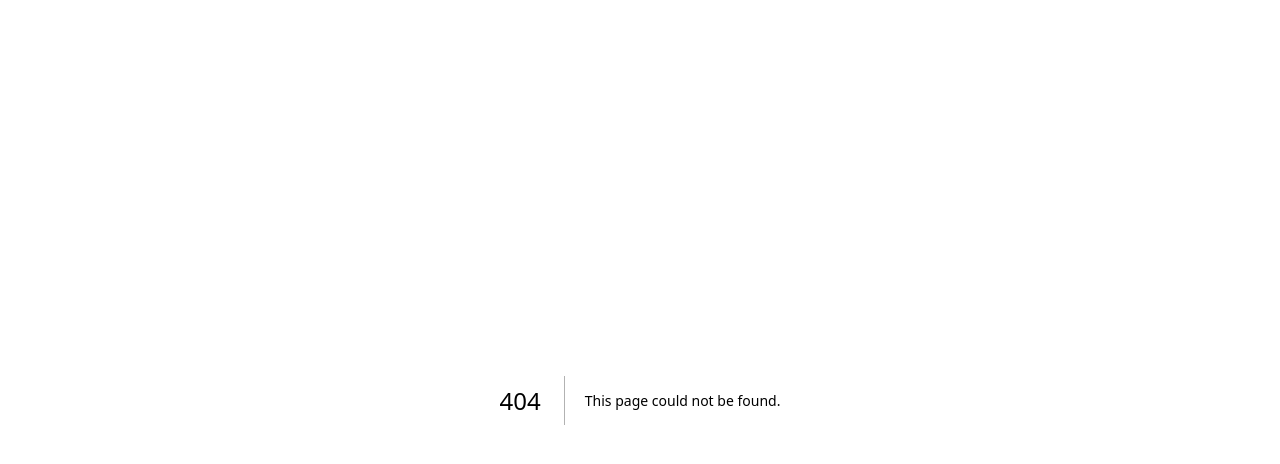
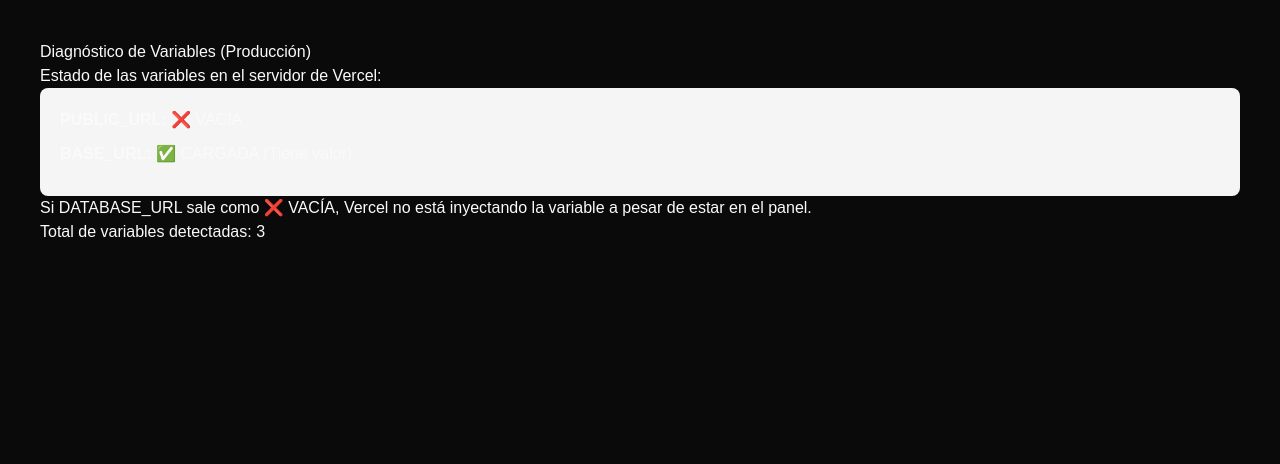
Before and after one commit to ojcalderoni-debug/itam-app, a Next.js app: page /debug-env in a window 1280 px wide. Before the commit this address had no page. Shown: the top 464 px of the page. Built offline with nearby package versions, Linux system fonts and the light colour scheme.

Commit message:
Add Server Debugging Page for Env Variables Diagnosis

```diff
--- /dev/null
+++ b/src/app/debug-env/page.tsx
@@ -0,0 +1,31 @@
+import { cookies } from 'next/headers'
+
+export const dynamic = 'force-dynamic'
+
+export default async function DebugEnvPage() {
+    // Forzamos que se cargue como servidor
+    await cookies()
+
+    const envKeys = Object.keys(process.env).filter(key =>
+        key.includes('DATABASE') ||
+        key.includes('URL') ||
+        key.includes('SUPABASE') ||
+        key.includes('NEXT_PUBLIC')
+    )
+
+    return (
+        <div style={{ padding: '40px', fontFamily: 'sans-serif' }}>
+            <h1>Diagnóstico de Variables (Producción)</h1>
+            <p>Estado de las variables en el servidor de Vercel:</p>
+            <ul style={{ background: '#f5f5f5', padding: '20px', borderRadius: '8px' }}>
+                {envKeys.map(key => (
+                    <li key={key} style={{ marginBottom: '10px' }}>
+                        <strong>{key}:</strong> {process.env[key] ? '✅ CARGADA (Tiene valor)' : '❌ VACÍA'}
+                    </li>
+                ))}
+            </ul>
+            <p>Si DATABASE_URL sale como ❌ VACÍA, Vercel no está inyectando la variable a pesar de estar en el panel. </p>
+            <p>Total de variables detectadas: {Object.keys(process.env).length}</p>
+        </div>
+    )
+}
--- a/src/app/layout.tsx
+++ b/src/app/layout.tsx
@@ -1,7 +1,6 @@
 import type { Metadata } from "next";
-import prisma from '@/lib/prisma'
+
 export const dynamic = 'force-dynamic'
-export const fetchCache = 'force-no-store'
 export const revalidate = 0
 
 import { Geist, Geist_Mono } from "next/font/google";
```
